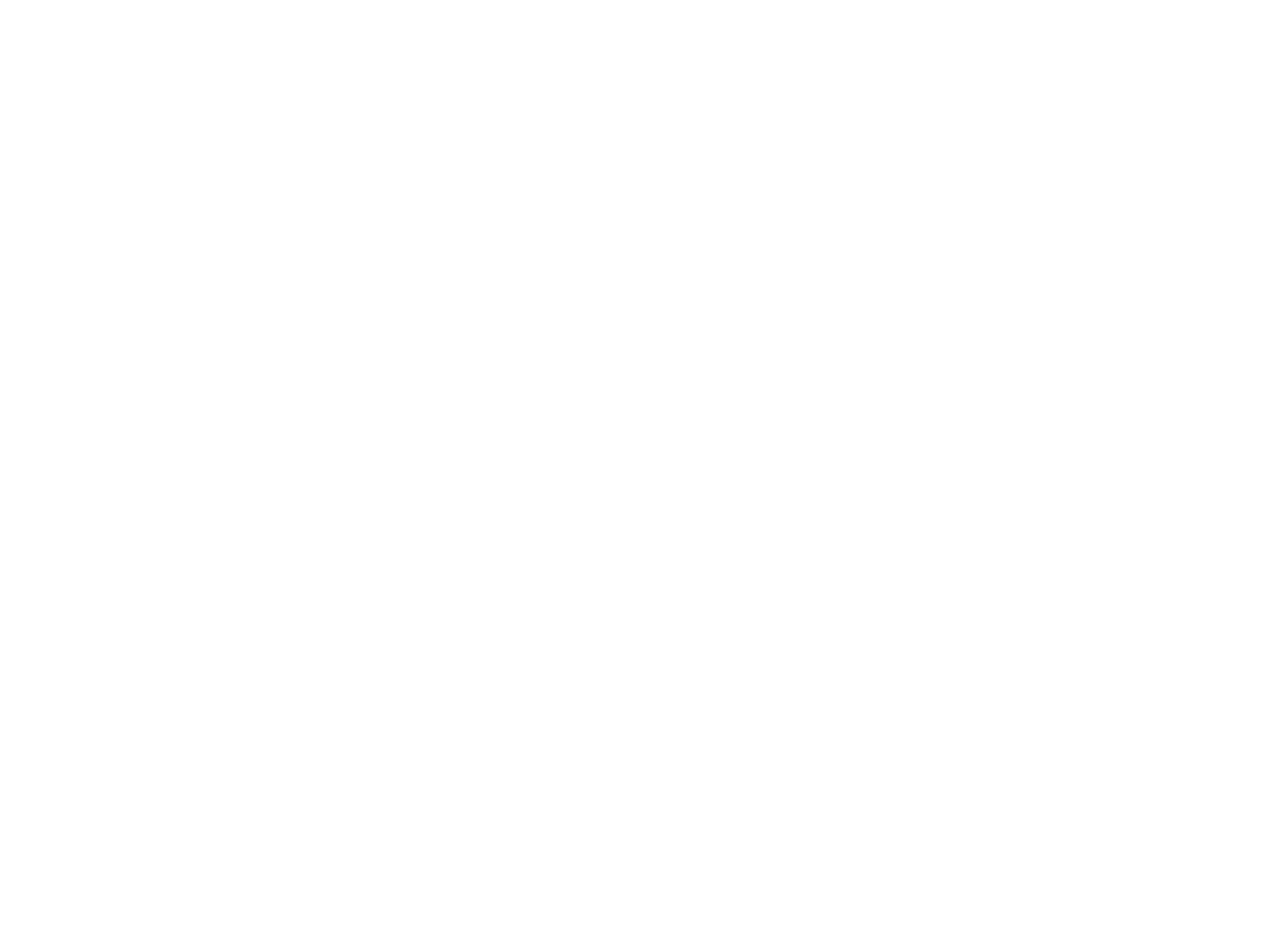
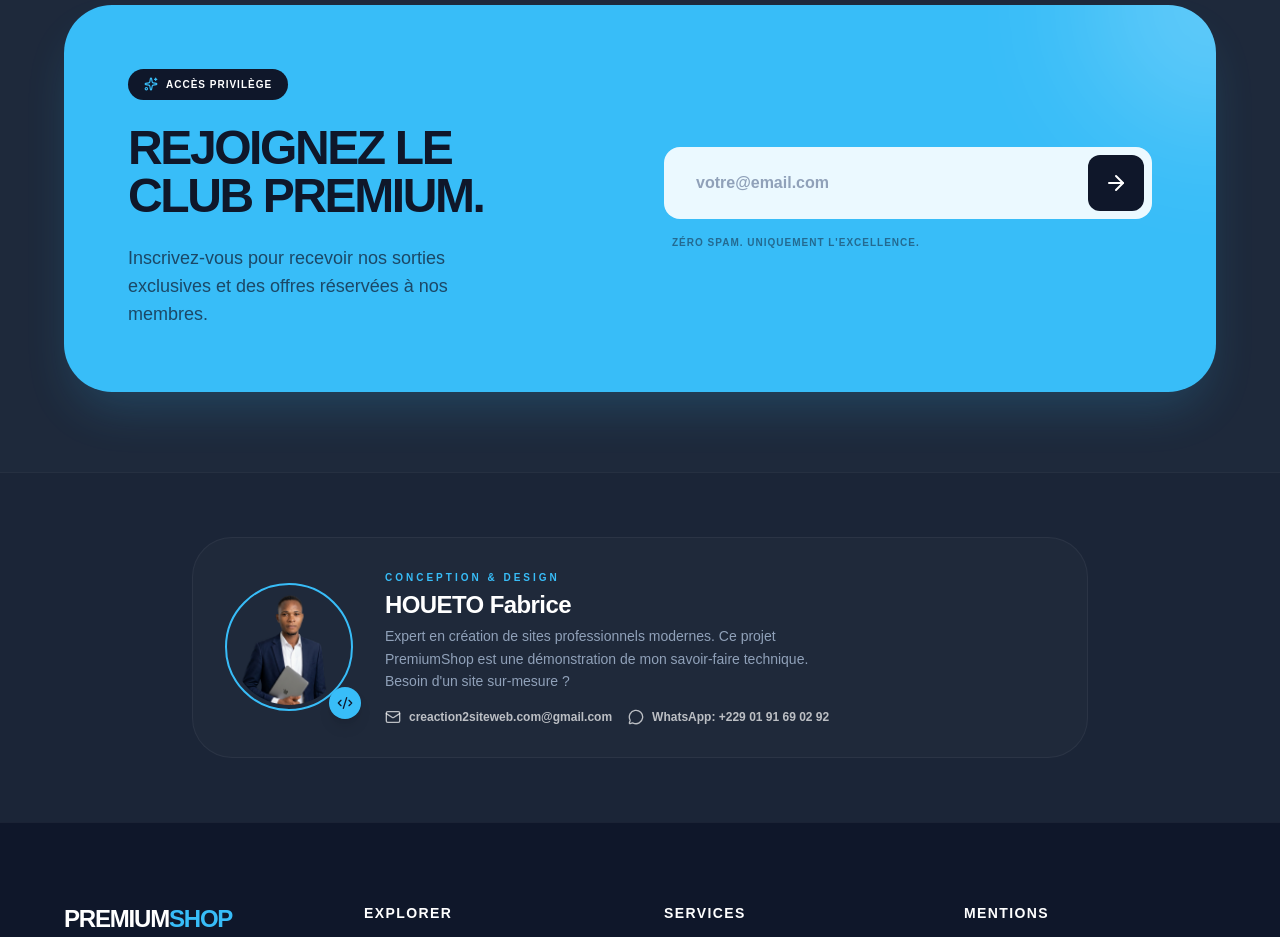
Before and after one commit to Thugs20/mon-shop-premium, a Next.js app: page / in a window 1280 px wide. Shown: the part 1860-2797 px from the top of the page. Before the commit the page ends 1785 px from the top, so only its background shows below. Built offline with nearby package versions, Linux system fonts and the light colour scheme.

Commit message:
Ajout des section newsletter, creator badge et footer

```diff
--- a/app/page.tsx
+++ b/app/page.tsx
@@ -3,6 +3,10 @@
 import { products } from "../data/products";
 import ProductCard from "../components/ProductCard";
 import Link from "next/link";
+// Nouveaux imports
+import Newsletter from "../components/Newsletter";
+import CreatorBadge from "../components/CreatorBadge";
+import Footer from "../components/Footer";
 
 export default function Home() {
   // LOGIQUE MENTOR : On ne prend que les 3 premiers produits pour la vitrine
@@ -56,6 +60,11 @@
             </Link>
         </div>
       </section>
+
+      {/* 3. NOUVELLES SECTIONS INTÉGRÉES */}
+      <Newsletter />
+      <CreatorBadge />
+      <Footer />
     </main>
   );
 }
--- /dev/null
+++ b/components/CreatorBadge.tsx
@@ -0,0 +1,58 @@
+"use client";
+import { Mail, MessageCircle, Code2 } from "lucide-react";
+
+const CreatorBadge = () => {
+  return (
+    <section className="py-16 px-6 border-t border-white/5 bg-slate-900/20">
+      <div className="max-w-4xl mx-auto flex flex-col md:flex-row items-center gap-8 bg-white/[0.02] p-8 rounded-[2.5rem] border border-white/5">
+
+        {/* Photo du créateur avec effet de cercle premium */}
+        <div className="relative shrink-0">
+          <div className="w-24 h-24 md:w-32 md:h-32 rounded-full overflow-hidden border-2 border-[#38bdf8] p-1">
+            <img
+              src="/images/ma_photo.webp" // Remplace par le chemin de ta photo
+              alt="HOUETO Fabrice"
+              className="w-full h-full object-cover rounded-full"
+            />
+          </div>
+          <div className="absolute -bottom-2 -right-2 bg-[#38bdf8] p-2 rounded-full text-[#0f172a] shadow-lg">
+            <Code2 size={16} />
+          </div>
+        </div>
+
+        {/* Texte et Infos */}
+        <div className="text-center md:text-left space-y-4">
+          <div className="space-y-1">
+            <p className="text-[#38bdf8] text-[10px] font-black uppercase tracking-[0.3em]">Conception & Design</p>
+            <h3 className="text-2xl font-bold text-white tracking-tight">HOUETO Fabrice</h3>
+            <p className="text-slate-400 text-sm leading-relaxed max-w-md">
+              Expert en création de sites professionnels modernes. Ce projet PremiumShop est une démonstration de mon savoir-faire technique.
+              Besoin d'un site sur-mesure ?
+            </p>
+          </div>
+
+          {/* Boutons de contact rapides */}
+          <div className="flex flex-wrap justify-center md:justify-start gap-4">
+            <a
+              href="mailto:creaction2siteweb.com@gmail.com"
+              className="flex items-center gap-2 text-white/70 hover:text-[#38bdf8] transition-colors text-xs font-bold"
+            >
+              <Mail size={16} />
+              creaction2siteweb.com@gmail.com
+            </a>
+            <a
+              href="https://wa.me/2290191690292"
+              target="_blank"
+              className="flex items-center gap-2 text-white/70 hover:text-green-400 transition-colors text-xs font-bold"
+            >
+              <MessageCircle size={16} />
+              WhatsApp: +229 01 91 69 02 92
+            </a>
+          </div>
+        </div>
+      </div>
+    </section>
+  );
+};
+
+export default CreatorBadge;
--- /dev/null
+++ b/components/Footer.tsx
@@ -0,0 +1,90 @@
+"use client";
+import Link from 'next/link';
+import { useFavorites } from "@/context/FavoritesContext";
+import {
+  Instagram, Twitter, Facebook,
+  ArrowUpRight, Globe, ShieldCheck
+} from "lucide-react";
+
+const Footer = () => {
+  const { favorites } = useFavorites();
+  const currentYear = new Date().getFullYear();
+
+  return (
+    <footer className="bg-[#0f172a] pt-20 pb-10 px-6 border-t border-white/5">
+      <div className="max-w-6xl mx-auto">
+
+        <div className="grid grid-cols-1 md:grid-cols-2 lg:grid-cols-4 gap-12 mb-16">
+
+          {/* COLONNE 1 : LOGO & VISION */}
+          <div className="space-y-6">
+            <Link href="/" className="inline-block">
+              <div className="text-white font-black text-2xl tracking-tighter">
+                PREMIUM<span className="text-[#38bdf8]">SHOP</span>
+              </div>
+            </Link>
+            <p className="text-slate-500 text-sm leading-relaxed max-w-xs">
+              L'excellence du design rencontre l'innovation technologique.
+              Votre destination pour une expérience shopping inégalée.
+            </p>
+            <div className="flex gap-4">
+              <a className="p-3 rounded-xl bg-white/5 text-slate-400 hover:text-[#38bdf8] transition-all"><Instagram size={18} /></a>
+              <a className="p-3 rounded-xl bg-white/5 text-slate-400 hover:text-[#38bdf8] transition-all"><Twitter size={18} /></a>
+              <a className="p-3 rounded-xl bg-white/5 text-slate-400 hover:text-[#38bdf8] transition-all"><Facebook size={18} /></a>
+            </div>
+          </div>
+
+          {/* COLONNE 2 : EXPLORER */}
+          <div className="space-y-6">
+            <h4 className="text-white font-bold text-sm uppercase tracking-widest">Explorer</h4>
+            <ul className="space-y-4">
+              <li><Link href="/shop" className="text-slate-500 hover:text-white text-sm transition-colors flex items-center gap-2 group">Boutique <ArrowUpRight size={14} className="opacity-0 group-hover:opacity-100 transition-opacity" /></Link></li>
+              <li><Link href="/a-propos" className="text-slate-500 hover:text-white text-sm transition-colors">Notre Histoire</Link></li>
+              <li><Link href="/contact" className="text-slate-500 hover:text-white text-sm transition-colors">Contact</Link></li>
+              <li>
+                <Link href="/favoris" className="text-slate-500 hover:text-white text-sm transition-colors flex items-center gap-2">
+                  Favoris <span className="text-[10px] bg-[#38bdf8]/10 text-[#38bdf8] px-2 py-0.5 rounded-full font-bold">{favorites.length}</span>
+                </Link>
+              </li>
+            </ul>
+          </div>
+
+          {/* COLONNE 3 : SERVICES */}
+          <div className="space-y-6">
+            <h4 className="text-white font-bold text-sm uppercase tracking-widest">Services</h4>
+            <ul className="space-y-4 text-slate-500 text-sm">
+              <li className="flex items-center gap-2"><Globe size={16} className="text-[#38bdf8]" /> Livraison Mondiale</li>
+              <li className="flex items-center gap-2"><ShieldCheck size={16} className="text-[#38bdf8]" /> Paiement Sécurisé</li>
+              <li><Link href="#" className="hover:text-white transition-colors">FAQ</Link></li>
+              <li><Link href="#" className="hover:text-white transition-colors">Suivi de commande</Link></li>
+            </ul>
+          </div>
+
+          {/* COLONNE 4 : LEGAL */}
+          <div className="space-y-6">
+            <h4 className="text-white font-bold text-sm uppercase tracking-widest">Mentions</h4>
+            <ul className="space-y-4 text-slate-500 text-sm font-medium">
+              <li><Link href="#" className="hover:text-white transition-colors">Conditions Générales</Link></li>
+              <li><Link href="#" className="hover:text-white transition-colors">Politique de Confidentialité</Link></li>
+              <li><Link href="#" className="hover:text-white transition-colors">Cookies</Link></li>
+            </ul>
+          </div>
+
+        </div>
+
+        {/* BARRE FINALE */}
+        <div className="pt-8 border-t border-white/5 flex flex-col md:flex-row justify-between items-center gap-4 text-center md:text-left">
+          <p className="text-slate-600 text-[11px] font-bold uppercase tracking-widest">
+            © {currentYear} PREMIUMSHOP — TOUS DROITS RÉSERVÉS
+          </p>
+          <div className="text-slate-600 text-[11px] font-bold uppercase tracking-widest flex items-center gap-2">
+            DESIGNED WITH <span className="text-red-500">❤</span> BY HFR WEB DESIGNER
+          </div>
+        </div>
+
+      </div>
+    </footer>
+  );
+};
+
+export default Footer;
--- /dev/null
+++ b/components/Newsletter.tsx
@@ -0,0 +1,49 @@
+"use client";
+import { Mail, ArrowRight, Sparkles } from "lucide-react";
+
+const Newsletter = () => {
+  return (
+    <section className="py-20 px-6">
+      <div className="max-w-6xl mx-auto">
+        <div className="relative overflow-hidden bg-[#38bdf8] rounded-[3rem] p-8 md:p-16 shadow-2xl shadow-[#38bdf8]/20">
+
+          {/* Déco subtile en arrière-plan */}
+          <div className="absolute top-0 right-0 -translate-y-1/2 translate-x-1/2 w-64 h-64 bg-white/20 rounded-full blur-3xl" />
+
+          <div className="relative z-10 grid grid-cols-1 lg:grid-cols-2 gap-12 items-center">
+            <div className="space-y-6">
+              <div className="inline-flex items-center gap-2 bg-[#0f172a] text-white px-4 py-2 rounded-full text-[10px] font-bold uppercase tracking-widest">
+                <Sparkles size={14} className="text-[#38bdf8]" />
+                Accès Privilège
+              </div>
+              <h2 className="text-4xl md:text-5xl font-black text-[#0f172a] tracking-tighter leading-none">
+                REJOIGNEZ LE <br /> CLUB PREMIUM.
+              </h2>
+              <p className="text-[#0f172a]/70 text-lg font-medium max-w-sm">
+                Inscrivez-vous pour recevoir nos sorties exclusives et des offres réservées à nos membres.
+              </p>
+            </div>
+
+            <div className="relative">
+              <form className="relative flex items-center" onSubmit={(e) => e.preventDefault()}>
+                <input
+                  type="email"
+                  placeholder="votre@email.com"
+                  className="w-full bg-white/90 backdrop-blur-md border-none py-6 px-8 rounded-2xl text-[#0f172a] placeholder:text-slate-400 font-bold focus:ring-4 focus:ring-[#0f172a]/10 transition-all outline-none"
+                />
+                <button className="absolute right-2 bg-[#0f172a] text-white p-4 rounded-xl hover:scale-105 transition-all active:scale-95 group">
+                  <ArrowRight size={24} className="group-hover:translate-x-1 transition-transform" />
+                </button>
+              </form>
+              <p className="mt-4 text-[10px] text-[#0f172a]/50 font-bold uppercase tracking-widest ml-2">
+                Zéro spam. Uniquement l'excellence.
+              </p>
+            </div>
+          </div>
+        </div>
+      </div>
+    </section>
+  );
+};
+
+export default Newsletter;
```
Also changed, not shown: public/images/ma_photo.webp (added).
